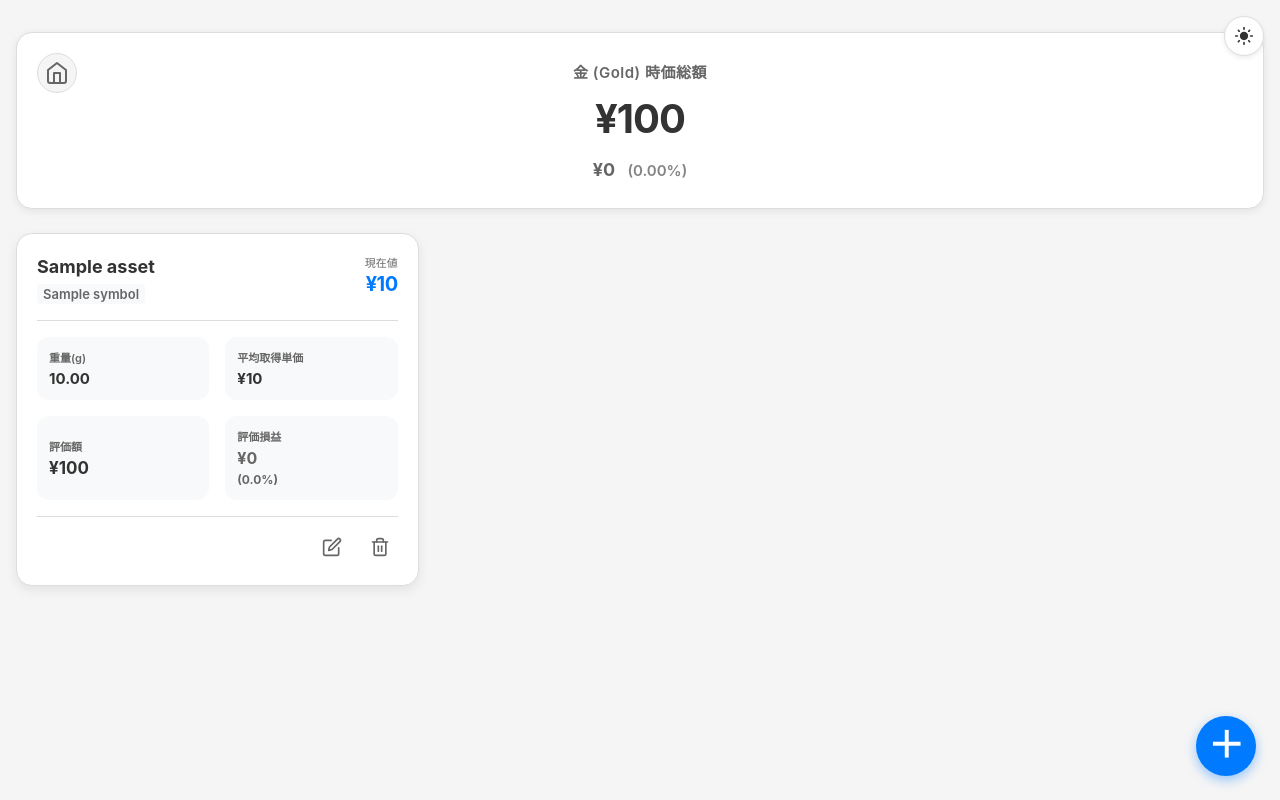
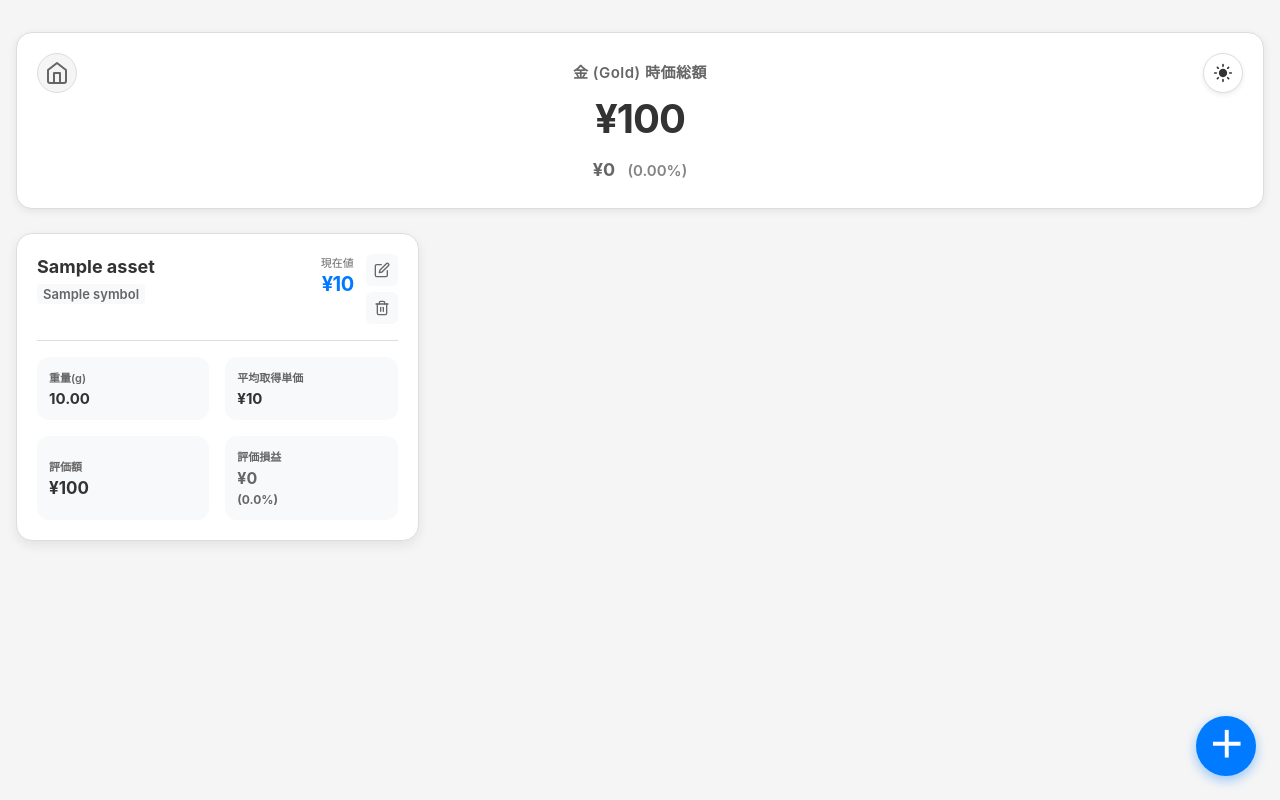
Before and after one commit to kinopiokinopiko/kinopio-2, a Flask app: page /assets/gold in a window 1280 px wide. Run offline with Flask 3, Linux system fonts and the light colour scheme; a user stored in the database is signed in; tables that the repository leaves empty hold one stand-in row (values such as "Sample post"); a database or web service that is not in the repository returns one stand-in record (values such as "Sample title"); data that the repository does not hold is empty; some libraries are stand-ins or nearby versions.

Commit message:
Update manage_assets.html

```diff
--- a/templates/manage_assets.html
+++ b/templates/manage_assets.html
@@ -4,10 +4,12 @@
 
 {% block extra_styles %}
 <style>
-    /* ヘッダー削除に伴い、戻るボタンなどをサマリーカードに統合 */
+    /* ヘッダー削除、サマリーカードをヘッダー兼用にする */
 
-    /* サマリーカード */
-    .summary-card {
+    /* サマリーカード (兼ヘッダー)
+       base.htmlのスクリプトが .header を探してテーマ切り替えボタンを配置するため class="header" を付与
+    */
+    .summary-card.header {
         background: var(--card-bg);
         border-radius: 16px;
         padding: 28px;
@@ -15,8 +17,9 @@
         text-align: center;
         box-shadow: 0 2px 8px var(--shadow-color);
         border: 1px solid var(--border-color);
-        position: relative; /* ホームボタン配置用 */
+        position: relative;
         margin-top: 16px;
+        display: block; /* headerクラスのデフォルトスタイルを上書き */
     }
 
     .home-icon-btn {
@@ -35,6 +38,7 @@
         transition: all 0.2s ease;
         cursor: pointer;
         text-decoration: none;
+        z-index: 10;
     }
 
     .home-icon-btn:hover {
@@ -98,25 +102,7 @@
         box-shadow: 0 8px 20px var(--shadow-color);
     }
 
-    /* 現金用シンプルスタイル */
-    .cash-content {
-        padding: 4px;
-    }
-    .cash-name {
-        font-size: 16px;
-        font-weight: 700;
-        color: var(--text-secondary);
-        margin-bottom: 8px;
-    }
-    .cash-amount {
-        font-size: 32px;
-        font-weight: 700;
-        color: var(--text-color);
-        margin-bottom: 4px;
-        letter-spacing: -0.5px;
-    }
-
-    /* 通常カードヘッダー */
+    /* カードヘッダー構造 (左右配置) */
     .card-row-header {
         display: flex;
         justify-content: space-between;
@@ -128,7 +114,8 @@
 
     .asset-info {
         flex: 1;
-        margin-right: 16px;
+        margin-right: 12px;
+        overflow: hidden;
     }
 
     .asset-name {
@@ -153,9 +140,16 @@
         display: inline-block;
     }
 
+    /* 右側エリア: 価格とアイコンを横並び(Flex)にするが、アイコン自体は縦並び */
+    .header-right-group {
+        display: flex;
+        align-items: flex-start; /* 上揃え */
+        gap: 12px; /* 価格とアイコンの間隔 */
+        flex-shrink: 0;
+    }
+
     .asset-current-price {
         text-align: right;
-        flex-shrink: 0;
     }
 
     .price-label {
@@ -172,12 +166,49 @@
         letter-spacing: -0.5px;
     }
 
+    /* 縦並びアイコンコンテナ */
+    .action-icons-vertical {
+        display: flex;
+        flex-direction: column;
+        gap: 6px;
+    }
+
+    .icon-action-btn {
+        background: var(--hover-bg);
+        border: 1px solid transparent;
+        cursor: pointer;
+        padding: 6px;
+        border-radius: 6px;
+        color: var(--text-secondary);
+        transition: all 0.2s ease;
+        display: flex;
+        align-items: center;
+        justify-content: center;
+        width: 32px;
+        height: 32px;
+    }
+
+    .icon-action-btn:hover {
+        background: var(--chip-selected-bg);
+        color: var(--accent-color);
+        border-color: var(--border-color);
+    }
+
+    .icon-action-btn.delete:hover {
+        color: var(--danger-color);
+        background: rgba(220, 53, 69, 0.1);
+    }
+
+    .icon-action-btn svg {
+        width: 16px;
+        height: 16px;
+    }
+
     /* カードボディ: 詳細グリッド */
     .card-grid-details {
         display: grid;
         grid-template-columns: 1fr 1fr;
         gap: 16px;
-        margin-bottom: 16px;
     }
 
     .detail-box {
@@ -230,39 +261,6 @@
         font-size: 13px;
         font-weight: 600;
         margin-left: 6px;
-    }
-
-    /* アクションアイコン */
-    .action-icons-row {
-        display: flex;
-        justify-content: flex-end;
-        gap: 12px;
-        padding-top: 12px;
-        border-top: 1px solid var(--border-color);
-        margin-top: 8px;
-    }
-
-    .icon-action-btn {
-        background: transparent;
-        border: none;
-        cursor: pointer;
-        padding: 8px;
-        border-radius: 8px;
-        color: var(--text-secondary);
-        transition: all 0.2s ease;
-        display: flex;
-        align-items: center;
-        justify-content: center;
-    }
-
-    .icon-action-btn:hover {
-        background: var(--hover-bg);
-        color: var(--text-color);
-    }
-
-    .icon-action-btn.delete:hover {
-        color: var(--danger-color);
-        background: rgba(220, 53, 69, 0.1);
     }
 
     /* 追加ボタン (FAB) */
@@ -366,7 +364,7 @@
 {% block content %}
 <!-- ヘッダー削除済 -->
 
-<!-- 時価総額サマリー -->
+<!-- 時価総額サマリー (兼ヘッダー機能) -->
 {% if assets %}
     {% set total_value = namespace(amount=0) %}
     {% set total_cost = namespace(amount=0) %}
@@ -388,8 +386,9 @@
     {% set total_profit = total_value.amount - total_cost.amount %}
     {% set total_profit_rate = (total_profit / total_cost.amount * 100) if total_cost.amount > 0 else 0 %}
 
-    <div class="summary-card">
-        <!-- ホームアイコン (ダッシュボードへ戻る) -->
+    <!-- classにheaderを追加して、base.htmlのテーマ切り替えボタン挿入ロジックを適用させる -->
+    <div class="summary-card header">
+        <!-- ホームアイコン (左上) -->
         <a href="{{ url_for('dashboard.dashboard') }}" class="home-icon-btn" title="ダッシュボードへ戻る">
             <svg xmlns="http://www.w3.org/2000/svg" width="24" height="24" viewBox="0 0 24 24" fill="none" stroke="currentColor" stroke-width="2" stroke-linecap="round" stroke-linejoin="round">
                 <path d="M3 9l9-7 9 7v11a2 2 0 0 1-2 2H5a2 2 0 0 1-2-2z"></path>
@@ -431,19 +430,55 @@
         <div class="asset-card-new" data-id="{{ asset.id }}">
 
             {% if asset_type == 'cash' %}
-                <!-- 現金用シンプルレイアウト -->
-                <div class="cash-content">
-                    <div class="cash-name">{{ asset.symbol }}</div>
-                    <div class="cash-amount">¥{{ "{:,.0f}".format(asset.quantity) }}</div>
+                <!-- 現金用レイアウト (他と統一感を出す) -->
+                <div class="card-row-header" style="margin-bottom: 0; border-bottom: none;">
+                    <div class="asset-info">
+                        <div class="asset-name">{{ asset.symbol }}</div>
+                        <div class="asset-code">Cash</div>
                     </div>
+
+                    <div class="header-right-group">
+                        <div class="asset-current-price">
+                            <span class="price-label">金額</span>
+                            <div class="price-value">
+                                ¥{{ "{:,.0f}".format(asset.quantity) }}
+                            </div>
+                        </div>
+
+                        <!-- 縦並びアイコン -->
+                        <div class="action-icons-vertical">
+                            <a href="{{ url_for('assets.edit_asset', asset_id=asset['id']) }}" class="icon-action-btn" title="編集">
+                                <!-- 編集アイコン -->
+                                <svg xmlns="http://www.w3.org/2000/svg" width="20" height="20" viewBox="0 0 24 24" fill="none" stroke="currentColor" stroke-width="2" stroke-linecap="round" stroke-linejoin="round">
+                                    <path d="M11 4H4a2 2 0 0 0-2 2v14a2 2 0 0 0 2 2h14a2 2 0 0 0 2-2v-7"></path>
+                                    <path d="M18.5 2.5a2.121 2.121 0 0 1 3 3L12 15l-4 1 1-4 9.5-9.5z"></path>
+                                </svg>
+                            </a>
+                            <form method="post" action="{{ url_for('assets.delete_asset') }}" style="display: flex;">
+                                <input type="hidden" name="asset_id" value="{{ asset['id'] }}">
+                                <button type="submit" class="icon-action-btn delete" onclick="return confirm('削除しますか?')" title="削除">
+                                    <!-- 削除アイコン -->
+                                    <svg xmlns="http://www.w3.org/2000/svg" width="20" height="20" viewBox="0 0 24 24" fill="none" stroke="currentColor" stroke-width="2" stroke-linecap="round" stroke-linejoin="round">
+                                        <polyline points="3 6 5 6 21 6"></polyline>
+                                        <path d="M19 6v14a2 2 0 0 1-2 2H7a2 2 0 0 1-2-2V6m3 0V4a2 2 0 0 1 2-2h4a2 2 0 0 1 2 2v2"></path>
+                                        <line x1="10" y1="11" x2="10" y2="17"></line>
+                                        <line x1="14" y1="11" x2="14" y2="17"></line>
+                                    </svg>
+                                </button>
+                            </form>
+                        </div>
+                    </div>
+                </div>
+
             {% else %}
                 <!-- その他の資産レイアウト -->
-                <!-- ヘッダー: 名前と現在値 -->
                 <div class="card-row-header">
                     <div class="asset-info">
                         <div class="asset-name">{{ asset['name'] or asset['symbol'] }}</div>
                         <div class="asset-code">{{ asset['symbol'] }}</div>
                     </div>
+
+                    <div class="header-right-group">
                         <div class="asset-current-price">
                             <span class="price-label">現在値</span>
                             <div class="price-value">
@@ -454,6 +489,28 @@
                                 {% else %}
                                     ¥{{ "{:,.0f}".format(asset['price']) }}
                                 {% endif %}
+                            </div>
+                        </div>
+
+                        <!-- 縦並びアイコン (上:編集, 下:削除) -->
+                        <div class="action-icons-vertical">
+                            <a href="{{ url_for('assets.edit_asset', asset_id=asset['id']) }}" class="icon-action-btn" title="編集">
+                                <svg xmlns="http://www.w3.org/2000/svg" width="20" height="20" viewBox="0 0 24 24" fill="none" stroke="currentColor" stroke-width="2" stroke-linecap="round" stroke-linejoin="round">
+                                    <path d="M11 4H4a2 2 0 0 0-2 2v14a2 2 0 0 0 2 2h14a2 2 0 0 0 2-2v-7"></path>
+                                    <path d="M18.5 2.5a2.121 2.121 0 0 1 3 3L12 15l-4 1 1-4 9.5-9.5z"></path>
+                                </svg>
+                            </a>
+                            <form method="post" action="{{ url_for('assets.delete_asset') }}" style="display: flex;">
+                                <input type="hidden" name="asset_id" value="{{ asset['id'] }}">
+                                <button type="submit" class="icon-action-btn delete" onclick="return confirm('削除しますか?')" title="削除">
+                                    <svg xmlns="http://www.w3.org/2000/svg" width="20" height="20" viewBox="0 0 24 24" fill="none" stroke="currentColor" stroke-width="2" stroke-linecap="round" stroke-linejoin="round">
+                                        <polyline points="3 6 5 6 21 6"></polyline>
+                                        <path d="M19 6v14a2 2 0 0 1-2 2H7a2 2 0 0 1-2-2V6m3 0V4a2 2 0 0 1 2-2h4a2 2 0 0 1 2 2v2"></path>
+                                        <line x1="10" y1="11" x2="10" y2="17"></line>
+                                        <line x1="14" y1="11" x2="14" y2="17"></line>
+                                    </svg>
+                                </button>
+                            </form>
                         </div>
                     </div>
                 </div>
@@ -536,38 +593,24 @@
                     {% endif %}
                 </div>
             {% endif %}
-
-            <!-- アクションアイコン (共通) -->
-            <div class="action-icons-row">
-                <a href="{{ url_for('assets.edit_asset', asset_id=asset['id']) }}" class="icon-action-btn" title="編集">
-                    <!-- 編集アイコン (Pencil) -->
-                    <svg xmlns="http://www.w3.org/2000/svg" width="20" height="20" viewBox="0 0 24 24" fill="none" stroke="currentColor" stroke-width="2" stroke-linecap="round" stroke-linejoin="round">
-                        <path d="M11 4H4a2 2 0 0 0-2 2v14a2 2 0 0 0 2 2h14a2 2 0 0 0 2-2v-7"></path>
-                        <path d="M18.5 2.5a2.121 2.121 0 0 1 3 3L12 15l-4 1 1-4 9.5-9.5z"></path>
-                    </svg>
-                </a>
-                <form method="post" action="{{ url_for('assets.delete_asset') }}" style="display: flex;">
-                    <input type="hidden" name="asset_id" value="{{ asset['id'] }}">
-                    <button type="submit" class="icon-action-btn delete" onclick="return confirm('削除しますか?')" title="削除">
-                        <!-- 削除アイコン (Trash) -->
-                        <svg xmlns="http://www.w3.org/2000/svg" width="20" height="20" viewBox="0 0 24 24" fill="none" stroke="currentColor" stroke-width="2" stroke-linecap="round" stroke-linejoin="round">
-                            <polyline points="3 6 5 6 21 6"></polyline>
-                            <path d="M19 6v14a2 2 0 0 1-2 2H7a2 2 0 0 1-2-2V6m3 0V4a2 2 0 0 1 2-2h4a2 2 0 0 1 2 2v2"></path>
-                            <line x1="10" y1="11" x2="10" y2="17"></line>
-                            <line x1="14" y1="11" x2="14" y2="17"></line>
-                        </svg>
-                    </button>
-                </form>
-            </div>
         </div>
     {% endfor %}
 {% else %}
+    <!-- 空の状態でも、戻るボタン等を表示したい場合はここに配置 -->
+    <div class="summary-card header" style="padding: 20px;">
+        <a href="{{ url_for('dashboard.dashboard') }}" class="home-icon-btn" title="ダッシュボードへ戻る">
+             <svg xmlns="http://www.w3.org/2000/svg" width="24" height="24" viewBox="0 0 24 24" fill="none" stroke="currentColor" stroke-width="2" stroke-linecap="round" stroke-linejoin="round">
+                <path d="M3 9l9-7 9 7v11a2 2 0 0 1-2 2H5a2 2 0 0 1-2-2z"></path>
+                <polyline points="9 22 9 12 15 12 15 22"></polyline>
+            </svg>
+        </a>
+        <div style="margin-top: 40px; color: var(--text-secondary);">
+             {{ info.title }}
+        </div>
+    </div>
     <div class="empty-state">
         <div class="empty-state-icon">📭</div>
         <p>登録されている資産はありません。<br>右下のボタンから追加してください。</p>
-        <br>
-        <!-- 初期状態でもダッシュボードに戻れるようにリンクを表示 -->
-        <a href="{{ url_for('dashboard.dashboard') }}" style="color: var(--accent-color); font-weight: 600; text-decoration: none;">← ダッシュボードへ戻る</a>
     </div>
 {% endif %}
 </div>
```
Lines whose indentation alone changed are shown as unchanged.
